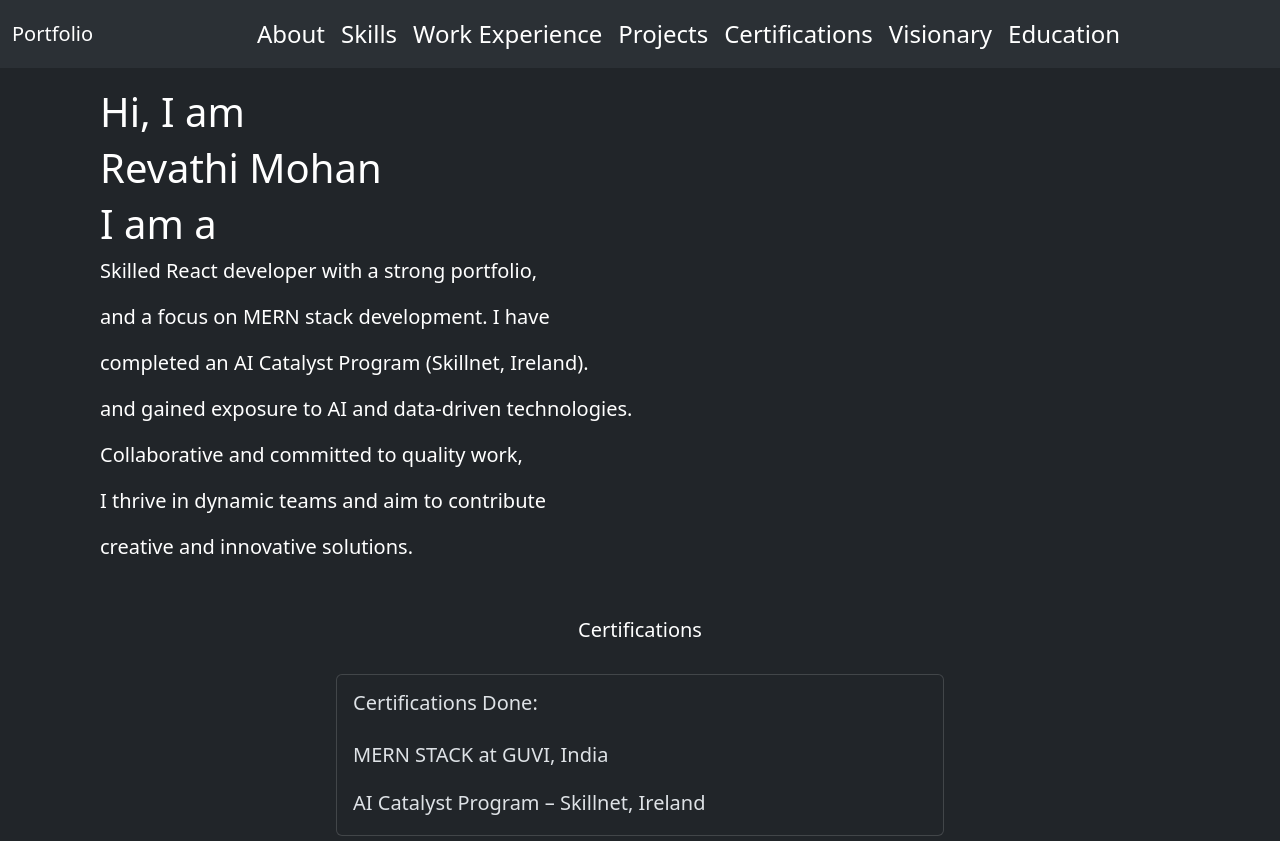
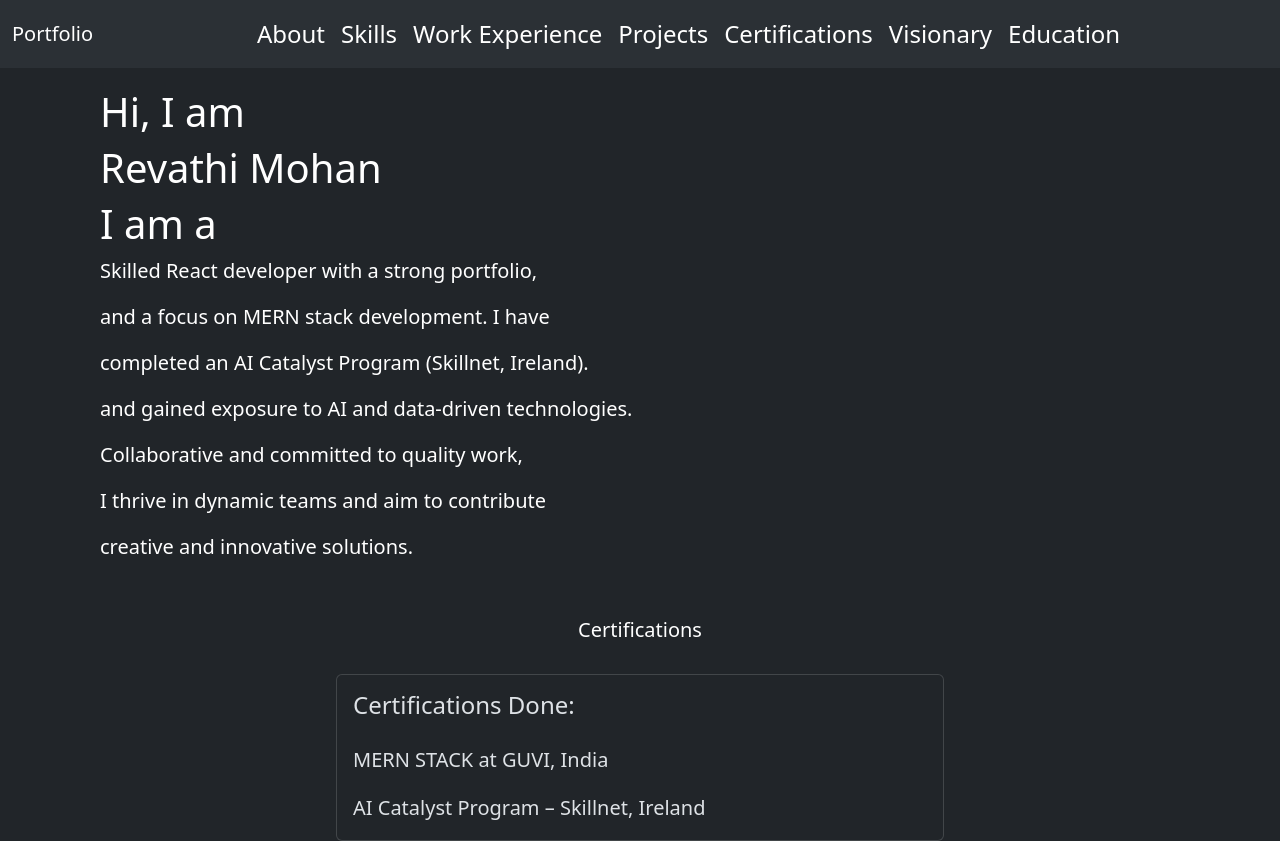
Before and after one commit to abc-hi/portfolio, a React (Vite) app: page /Certifications in a window 1280 px wide. Shown: the top 841 px of the page. Built offline with nearby package versions, Linux system fonts and the light colour scheme.

Commit message:
certifiction comp fixed

```diff
--- a/src/Components/Certifications.jsx
+++ b/src/Components/Certifications.jsx
@@ -13,7 +13,7 @@ const Certifications = () => {
 
   <div className="card-body">
 
-    <h5 className="card-title">Certifications Done:</h5><br />
+    <h5 className="card-title" style={{fontSize:"24px"}}>Certifications Done:</h5><br />
     <h5 className="card-subtitle mb-1 text-body-primary">MERN STACK at GUVI, India</h5><br />
 <h5 className="card-subtitle mb-1 text-body-primary">
   AI Catalyst Program – Skillnet, Ireland
```
